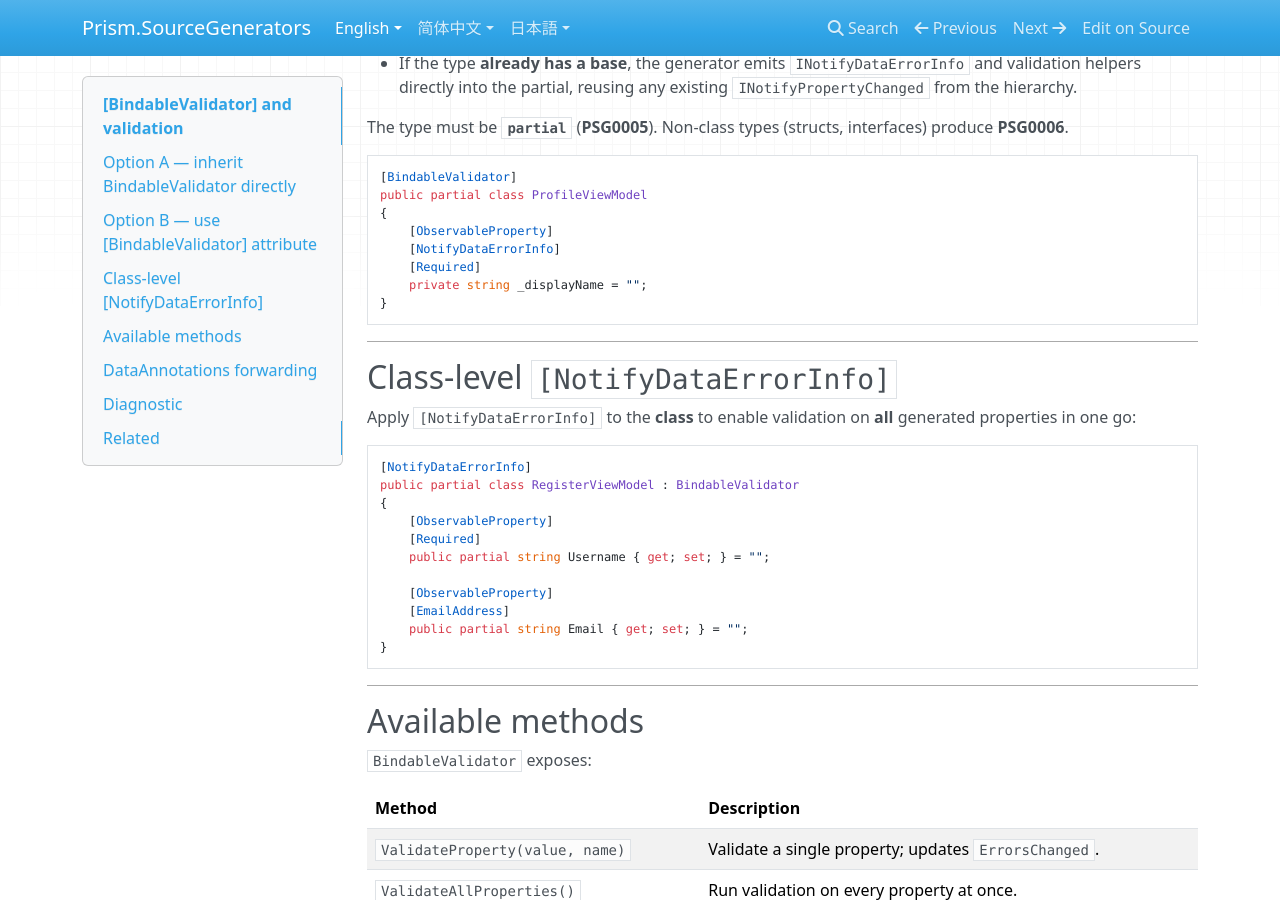
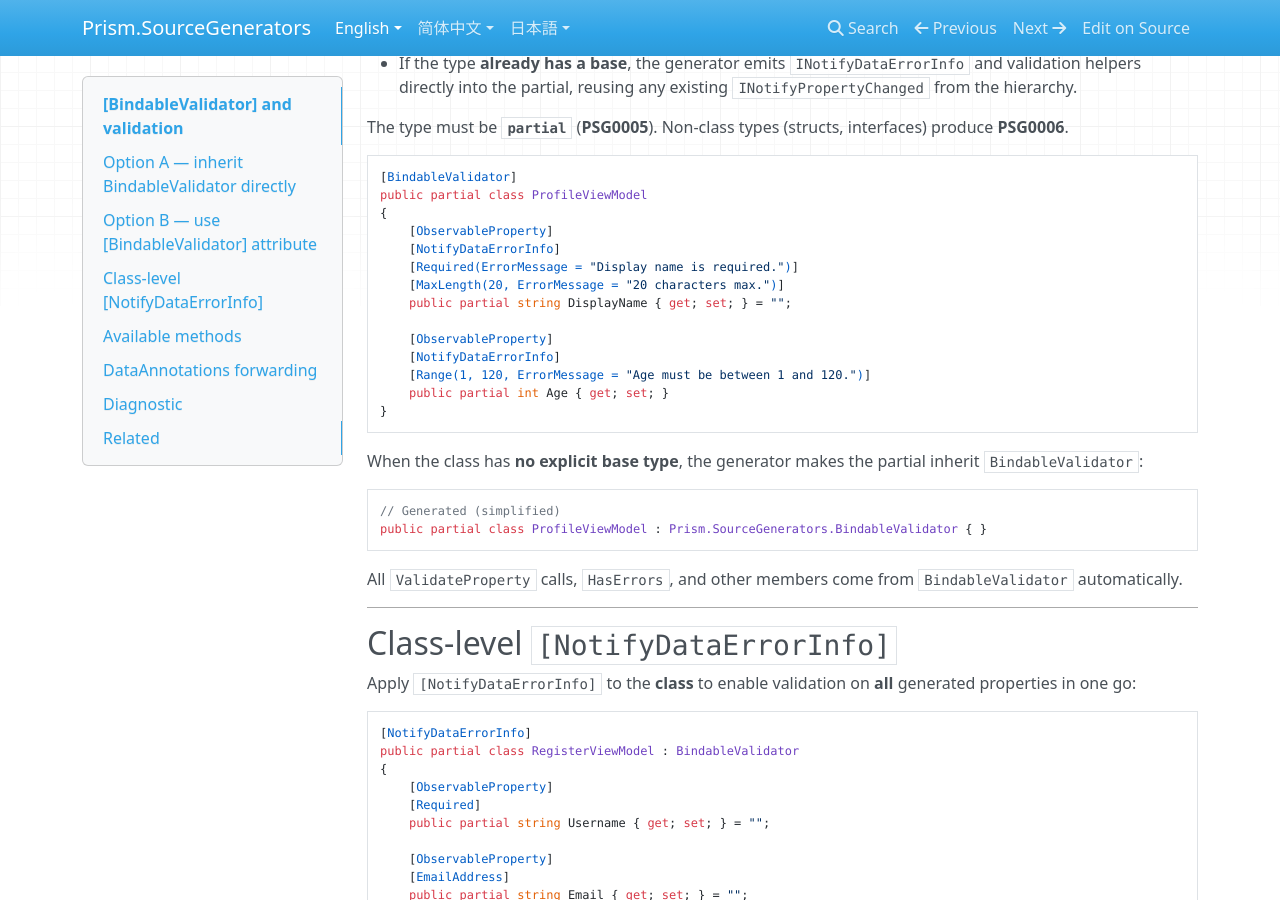
Before and after one commit to MvvmAIO/Prism.SourceGenerators.Docs, an MkDocs documentation site: the page built from docs/generators/bindable-validator.md, in a window 1280 px wide and 900 px high, scrolled down 745 px. Built offline with MkDocs 1.6.1, drawn with Linux system fonts in a browser that asks for light colours; nearby versions of some CDN libraries.

Commit message:
docs: enhance Option B example with partial property + generated inheritance explanation (en/zh-cn/ja)

````diff
--- a/docs/generators/bindable-validator.md
+++ b/docs/generators/bindable-validator.md
@@ -47,10 +47,25 @@ public partial class ProfileViewModel
 {
     [ObservableProperty]
     [NotifyDataErrorInfo]
-    [Required]
-    private string _displayName = "";
+    [Required(ErrorMessage = "Display name is required.")]
+    [MaxLength(20, ErrorMessage = "20 characters max.")]
+    public partial string DisplayName { get; set; } = "";
+
+    [ObservableProperty]
+    [NotifyDataErrorInfo]
+    [Range(1, 120, ErrorMessage = "Age must be between 1 and 120.")]
+    public partial int Age { get; set; }
 }
 ```
+
+When the class has **no explicit base type**, the generator makes the partial inherit `BindableValidator`:
+
+```csharp
+// Generated (simplified)
+public partial class ProfileViewModel : Prism.SourceGenerators.BindableValidator { }
+```
+
+All `ValidateProperty` calls, `HasErrors`, and other members come from `BindableValidator` automatically.
 
 ---
 
````
Also changed, not shown: docs/ja/generators/bindable-validator.md (+17 -2 lines), docs/zh-cn/generators/bindable-validator.md (+17 -2 lines).
